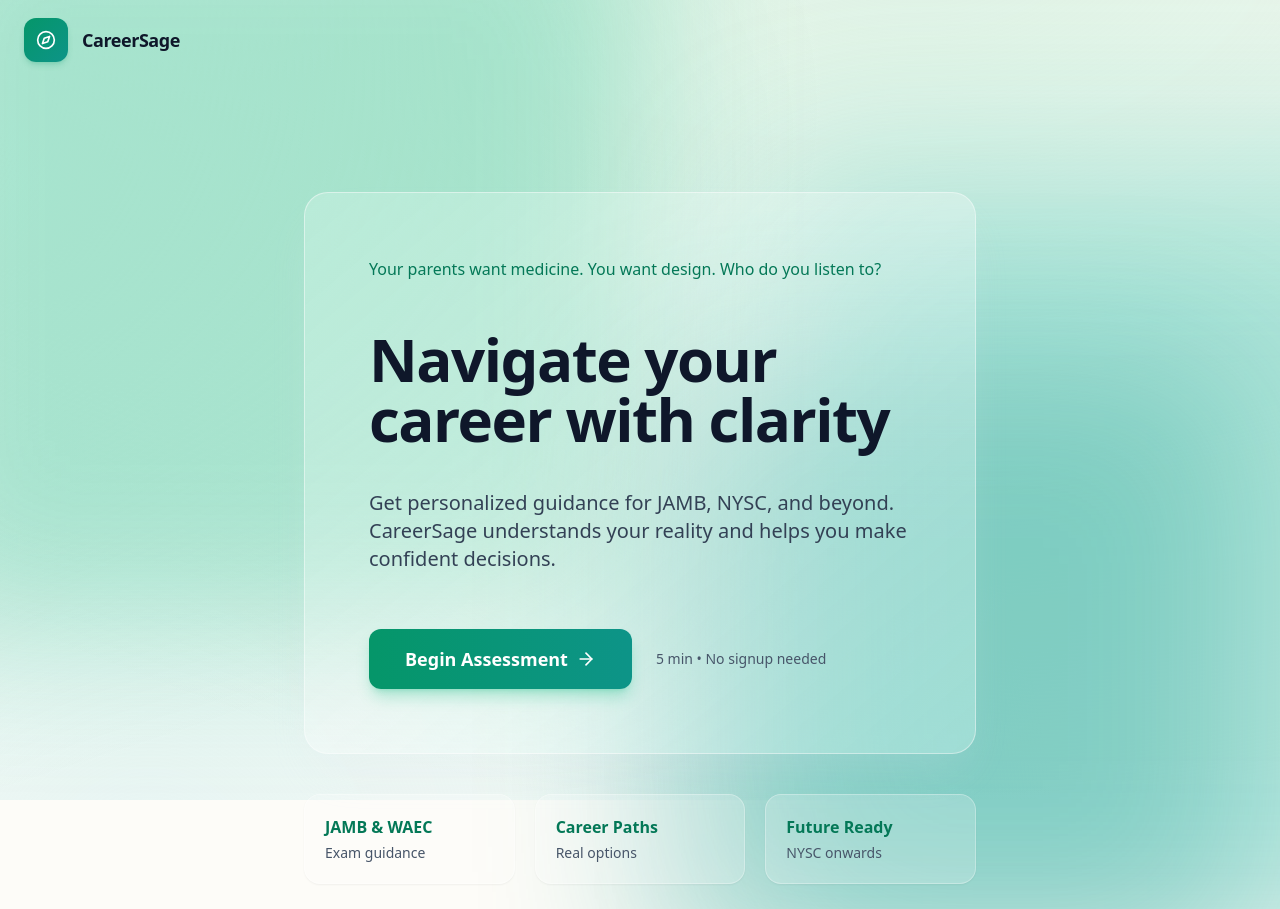
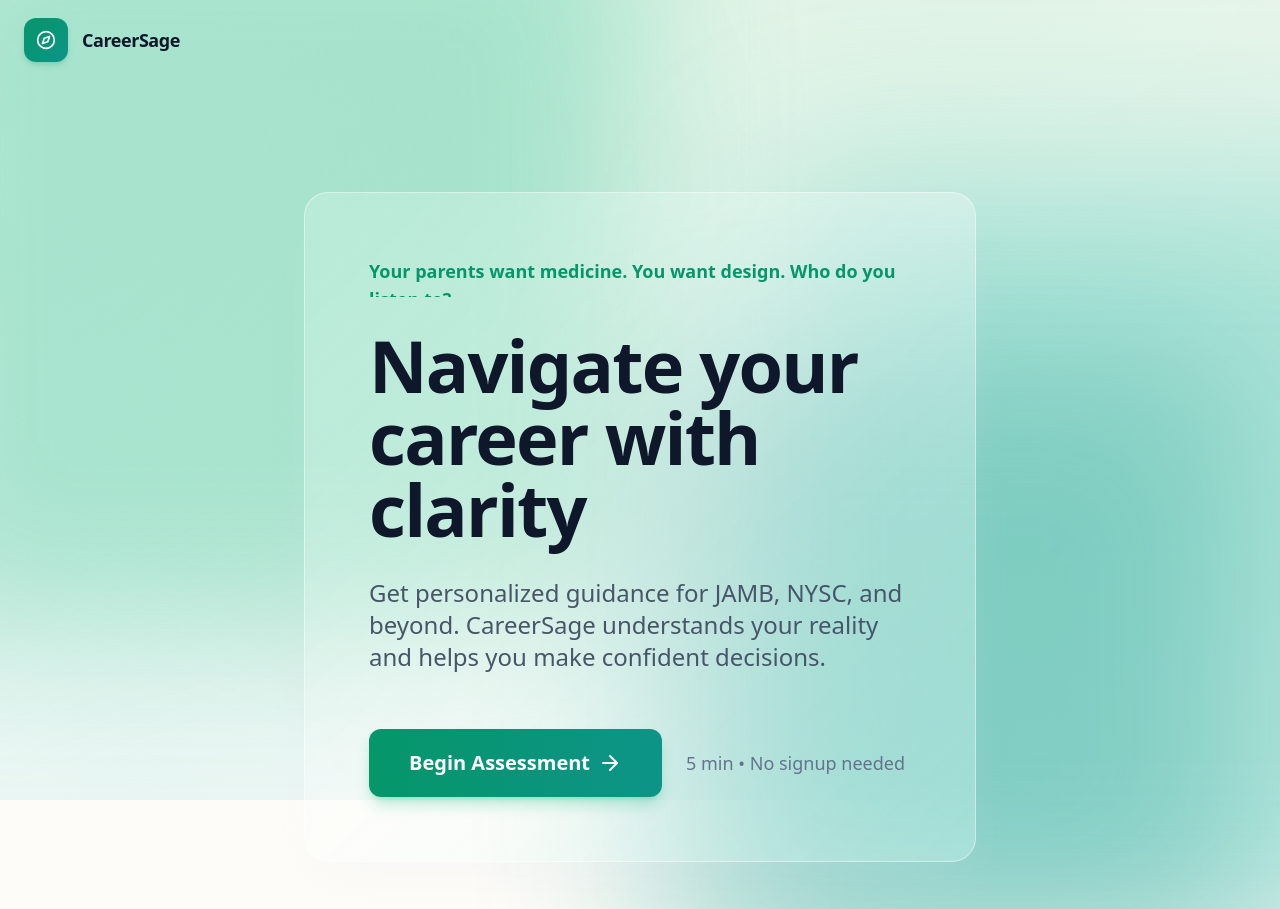
Before and after one commit to Josebert2001/CareerSage, a React (Vite) app: page / in a window 1280 px wide. Shown: the top 909 px of the page. Built offline with nearby package versions, Linux system fonts and the light colour scheme.

Commit message:
Updated WelcomeScreen.tsx

```diff
--- a/components/WelcomeScreen.tsx
+++ b/components/WelcomeScreen.tsx
@@ -44,45 +44,45 @@
           {/* Gradient border accent */}
           <div className="absolute inset-0 rounded-3xl md:rounded-4xl bg-gradient-to-br from-emerald-300/10 via-transparent to-teal-300/10 pointer-events-none" />
 
-          <div className="relative z-10 space-y-8 md:space-y-10">
-            {/* Dynamic Context Tag - Glassmorphic Badge */}
-            <div className="h-7 md:h-8 overflow-hidden">
-              <p className="text-emerald-700 font-medium text-sm md:text-base transition-all duration-500 transform translate-y-0">
+          <div className="relative z-10 space-y-6 md:space-y-8">
+            {/* Dynamic Context Tag */}
+            <div className="h-8 md:h-10 overflow-hidden">
+              <p className="text-emerald-600 font-semibold text-base md:text-lg transition-all duration-500 transform translate-y-0">
                 {HOOKS[hookIndex]}
               </p>
             </div>
 
-            {/* Main Headline - Bold and Clear */}
-            <h1 className="text-4xl md:text-5xl lg:text-6xl font-bold text-slate-900 leading-tight tracking-tight" role="heading" aria-level={1}>
+            {/* Main Headline */}
+            <h1 className="text-5xl md:text-6xl lg:text-7xl font-black text-slate-900 leading-[1.1] tracking-tight" role="heading" aria-level={1}>
               Navigate your career with clarity
             </h1>
 
-            {/* Subheading - Vibrant and Inspiring */}
-            <p className="text-lg md:text-xl text-slate-700 leading-relaxed font-light">
+            {/* Subheading */}
+            <p className="text-xl md:text-2xl text-slate-600 leading-relaxed max-w-xl">
               Get personalized guidance for JAMB, NYSC, and beyond. CareerSage understands your reality and helps you make confident decisions.
             </p>
 
-            {/* CTA Section - Elegant and Clear */}
-            <div className="flex flex-col sm:flex-row items-start sm:items-center gap-4 md:gap-6 pt-4">
+            {/* CTA Section */}
+            <div className="flex flex-col sm:flex-row items-start sm:items-center gap-4 md:gap-6 pt-6">
               <button
                 onClick={handleStart}
-                className="inline-flex items-center gap-2 px-7 md:px-9 py-3.5 md:py-4 bg-gradient-to-r from-emerald-600 to-teal-600 hover:from-emerald-700 hover:to-teal-700 text-white rounded-xl font-semibold text-base md:text-lg shadow-lg shadow-emerald-500/30 hover:shadow-xl hover:shadow-emerald-500/40 transition-all transform hover:-translate-y-0.5 active:scale-95 focus-visible:outline-2 focus-visible:outline-offset-2 focus-visible:outline-emerald-600"
+                className="inline-flex items-center gap-2 px-8 md:px-10 py-4 md:py-5 bg-gradient-to-r from-emerald-600 to-teal-600 hover:from-emerald-700 hover:to-teal-700 text-white rounded-xl font-bold text-lg md:text-xl shadow-lg shadow-emerald-500/30 hover:shadow-xl hover:shadow-emerald-500/40 transition-all transform hover:-translate-y-0.5 active:scale-95 focus-visible:outline-2 focus-visible:outline-offset-2 focus-visible:outline-emerald-600"
                 aria-label="Start career guidance by telling your situation"
               >
                 <span>Begin Assessment</span>
-                <ArrowRight className="w-4 h-4 md:w-5 md:h-5 transition-transform group-hover:translate-x-0.5" />
+                <ArrowRight className="w-5 h-5 md:w-6 md:h-6 transition-transform group-hover:translate-x-0.5" />
               </button>
 
               {/* Trust indicator */}
-              <p className="text-sm text-slate-600 font-medium">
+              <p className="text-base md:text-lg text-slate-500 font-medium">
                 5 min • No signup needed
               </p>
             </div>
           </div>
         </div>
 
-        {/* Feature Pills Below - Light Glassmorphic Cards */}
-        <div className="grid grid-cols-1 md:grid-cols-3 gap-4 md:gap-5 mt-8 md:mt-10">
+        {/* Feature Pills Below */}
+        <div className="grid grid-cols-1 md:grid-cols-3 gap-4 md:gap-5 mt-10 md:mt-12">
           {[
             { label: "JAMB & WAEC", desc: "Exam guidance" },
             { label: "Career Paths", desc: "Real options" },
@@ -90,10 +90,10 @@
           ].map((item, idx) => (
             <div
               key={idx}
-              className="backdrop-blur-lg bg-white/20 border border-white/30 rounded-xl md:rounded-2xl p-4 md:p-5 hover:bg-white/30 hover:border-white/40 transition-all duration-300 shadow-sm hover:shadow-md hover:shadow-emerald-200/10"
+              className="backdrop-blur-lg bg-white/20 border border-white/30 rounded-xl md:rounded-2xl p-5 md:p-6 hover:bg-white/30 hover:border-white/40 transition-all duration-300 shadow-sm hover:shadow-md hover:shadow-emerald-200/10"
             >
-              <p className="text-emerald-700 font-semibold text-sm md:text-base mb-1">{item.label}</p>
-              <p className="text-slate-600 text-xs md:text-sm font-light">{item.desc}</p>
+              <p className="text-emerald-700 font-bold text-base md:text-lg mb-1.5">{item.label}</p>
+              <p className="text-slate-600 text-sm md:text-base">{item.desc}</p>
             </div>
           ))}
         </div>
```
